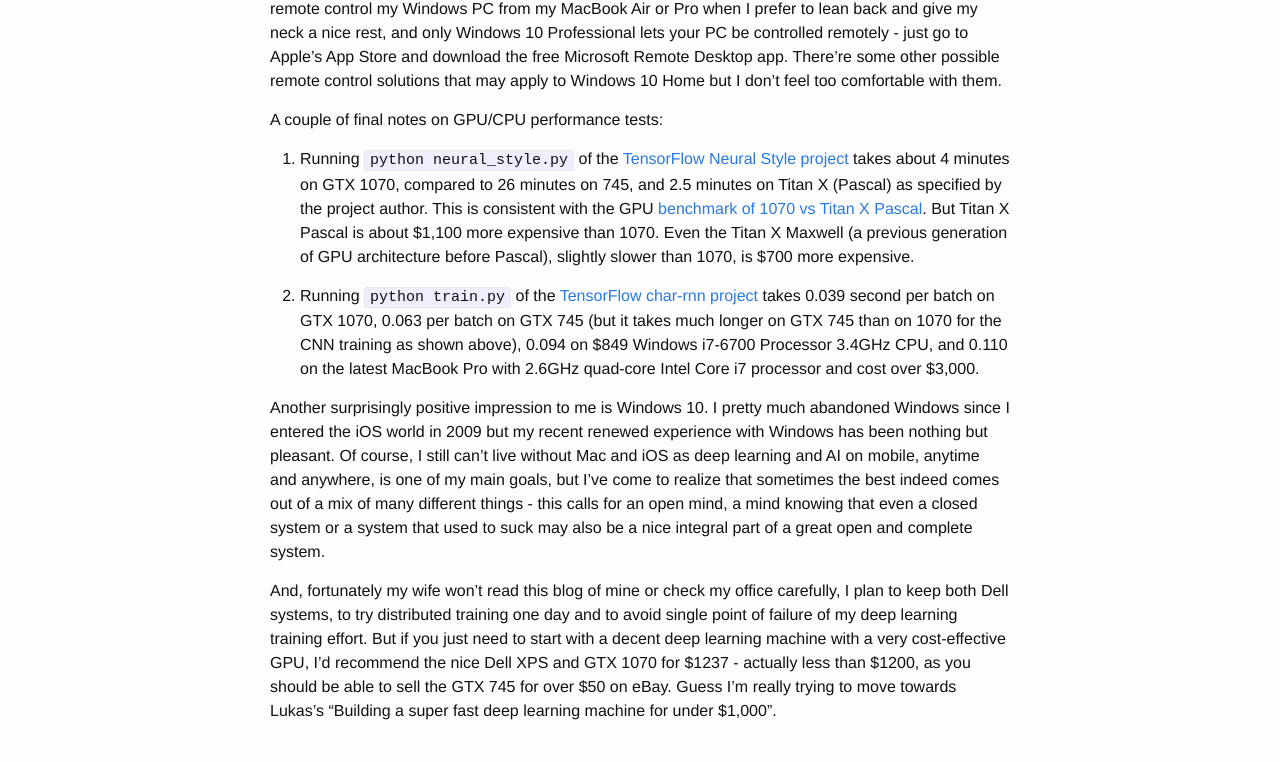
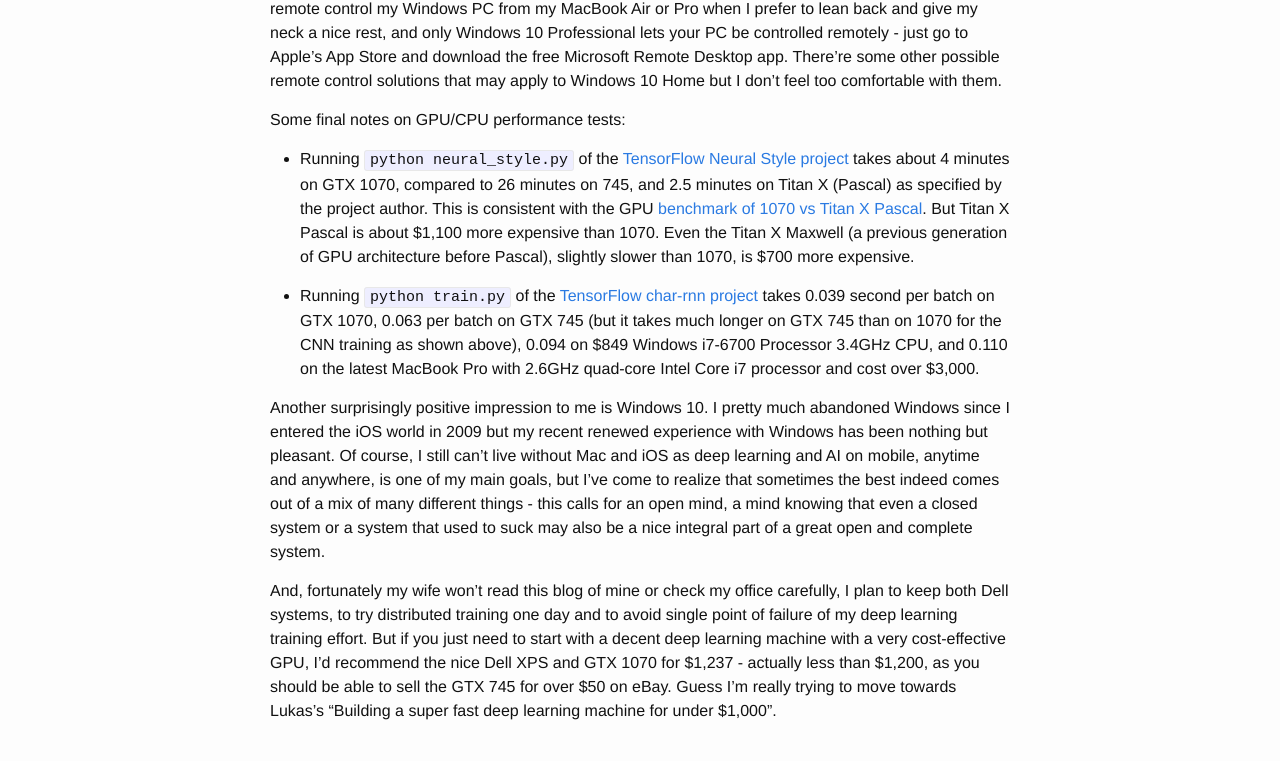
Before and after one commit to jeffxtang/jeffxtang.github.io, a Jekyll site: the page built from _posts/2017-02-14-deep-learning-machine.md, in a window 1280 px wide. Shown: the part 1223-1984 px from the top of the page. Built offline with Jekyll 4.4.1, drawn with Linux system fonts in a browser that asks for light colours; comment, search, counter and statistics services are not loaded.

Commit message:
deep learning machine

```diff
--- a/_posts/2017-02-14-deep-learning-machine.md
+++ b/_posts/2017-02-14-deep-learning-machine.md
@@ -20,12 +20,12 @@ So it's obvious that GTX 745 is way too slow, compared with 1070. So I bought [E
 
 Not surprisingly, running the training on the two Dell machines both with GTX 1070 GPU takes about the same time. But there's another nice benefit that comes with the cheaper Dell machine: it has Windows 10 Professional built in; the more expensive one only comes with Windows 10 Home. I'd really like to remote control my Windows PC from my MacBook Air or Pro when I prefer to lean back and give my neck a nice rest, and only Windows 10 Professional lets your PC be controlled remotely - just go to Apple's App Store and download the free Microsoft Remote Desktop app. There're some other possible remote control solutions that may apply to Windows 10 Home but I don't feel too comfortable with them.
 
-A couple of final notes on GPU/CPU performance tests:
+Some final notes on GPU/CPU performance tests:
 
-1. Running `python neural_style.py` of the [TensorFlow Neural Style project](https://github.com/anishathalye/neural-style) takes about 4 minutes on GTX 1070, compared to 26 minutes on 745, and 2.5 minutes on Titan X (Pascal) as specified by the project author. This is consistent with the GPU [benchmark of 1070 vs Titan X Pascal](http://gpu.userbenchmark.com/Compare/Nvidia-Titan-X-Pascal-vs-Nvidia-GTX-1070/m158352vs3609). But Titan X Pascal is about $1,100 more expensive than 1070. Even the Titan X Maxwell (a previous generation of GPU architecture before Pascal), slightly slower than 1070, is $700 more expensive.
+* Running `python neural_style.py` of the [TensorFlow Neural Style project](https://github.com/anishathalye/neural-style) takes about 4 minutes on GTX 1070, compared to 26 minutes on 745, and 2.5 minutes on Titan X (Pascal) as specified by the project author. This is consistent with the GPU [benchmark of 1070 vs Titan X Pascal](http://gpu.userbenchmark.com/Compare/Nvidia-Titan-X-Pascal-vs-Nvidia-GTX-1070/m158352vs3609). But Titan X Pascal is about $1,100 more expensive than 1070. Even the Titan X Maxwell (a previous generation of GPU architecture before Pascal), slightly slower than 1070, is $700 more expensive.
 
-2. Running `python train.py` of the [TensorFlow char-rnn project](https://github.com/sherjilozair/char-rnn-tensorflow) takes 0.039 second per batch on GTX 1070, 0.063 per batch on GTX 745 (but it takes much longer on GTX 745 than on 1070 for the CNN training as shown above), 0.094 on $849 Windows i7-6700 Processor 3.4GHz CPU, and 0.110 on the latest MacBook Pro with 2.6GHz quad-core Intel Core i7 processor and cost over $3,000.
+* Running `python train.py` of the [TensorFlow char-rnn project](https://github.com/sherjilozair/char-rnn-tensorflow) takes 0.039 second per batch on GTX 1070, 0.063 per batch on GTX 745 (but it takes much longer on GTX 745 than on 1070 for the CNN training as shown above), 0.094 on $849 Windows i7-6700 Processor 3.4GHz CPU, and 0.110 on the latest MacBook Pro with 2.6GHz quad-core Intel Core i7 processor and cost over $3,000.
 
 Another surprisingly positive impression to me is Windows 10. I pretty much abandoned Windows since I entered the iOS world in 2009 but my recent renewed experience with Windows has been nothing but pleasant. Of course, I still can't live without Mac and iOS as deep learning and AI on mobile, anytime and anywhere, is one of my main goals, but I've come to realize that sometimes the best indeed comes out of a mix of many different things - this calls for an open mind, a mind knowing that even a closed system or a system that used to suck may also be a nice integral part of a great open and complete system.
 
-And, fortunately my wife won't read this blog of mine or check my office carefully, I plan to keep both Dell systems, to try distributed training one day and to avoid single point of failure of my deep learning training effort. But if you just need to start with a decent deep learning machine with a very cost-effective GPU, I'd recommend the nice Dell XPS and GTX 1070 for $1237 - actually less than $1200, as you should be able to sell the GTX 745 for over $50 on eBay. Guess I'm really trying to move towards Lukas's "Building a super fast deep learning machine for under $1,000".
+And, fortunately my wife won't read this blog of mine or check my office carefully, I plan to keep both Dell systems, to try distributed training one day and to avoid single point of failure of my deep learning training effort. But if you just need to start with a decent deep learning machine with a very cost-effective GPU, I'd recommend the nice Dell XPS and GTX 1070 for $1,237 - actually less than $1,200, as you should be able to sell the GTX 745 for over $50 on eBay. Guess I'm really trying to move towards Lukas's "Building a super fast deep learning machine for under $1,000".
```
